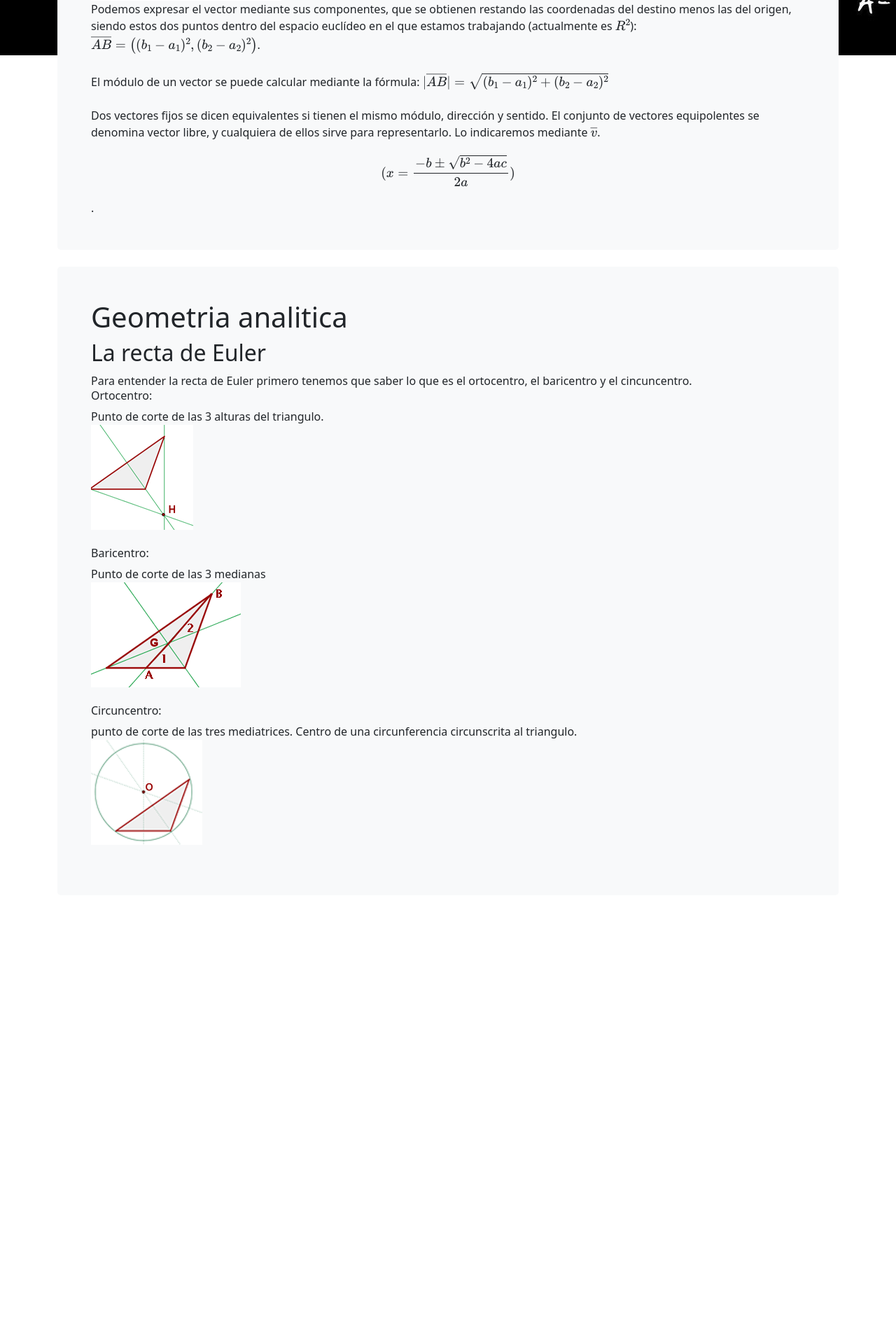
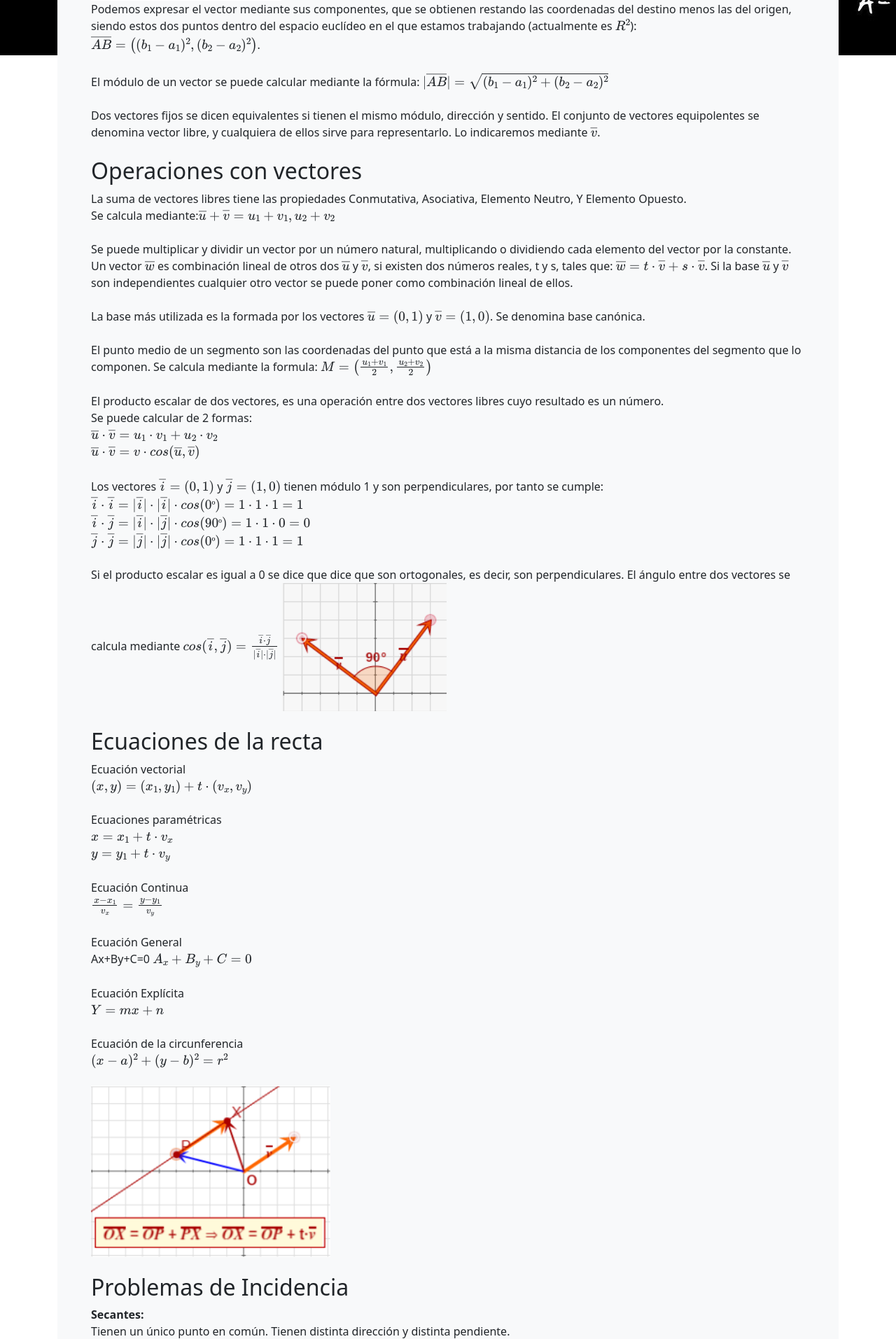
Before and after one commit to iozalla/Geometria-Analitica-Web, a Flask app: page /teoria/ in a window 1280 px wide. Shown: the part 1578-3491 px from the top of the page at 70% size. Before the commit the page ends 2785 px from the top, so only its background shows below. Run offline with Flask 2, Linux system fonts and the light colour scheme.

Commit message:
Toda Teoria

```diff
--- a/templates/teoria.html
+++ b/templates/teoria.html
@@ -68,9 +68,87 @@
                 El módulo de un vector se puede calcular mediante la fórmula:
                 \(|{\overline{AB}|= \sqrt{(b_1-a_1)^2+(b_2-a_2)^2}}\)<br><br>
                 Dos vectores fijos se dicen equivalentes si tienen el mismo módulo, dirección y sentido.
-                El conjunto de vectores equipolentes se denomina vector libre, y cualquiera de ellos sirve para representarlo. Lo indicaremos mediante  \(\overline{v}\).<br>
+                El conjunto de vectores equipolentes se denomina vector libre, y cualquiera de ellos sirve para representarlo. Lo indicaremos mediante  \(\overline{v}\).<br><br>
 
-                \[(x = {-b \pm \sqrt{b^2-4ac} \over 2a})\].
+                <h2>Operaciones con vectores</h2>
+                La suma de vectores libres tiene las propiedades Conmutativa, Asociativa, Elemento Neutro, Y Elemento Opuesto. <br>Se calcula mediante:\( \overline{u}+\overline{v}=u_1+v_1,u_2+v_2 \)
+                <br> <br>Se puede multiplicar y dividir un vector por un número natural, multiplicando o dividiendo cada  elemento del vector por la constante.
+
+                Un vector \(\overline{w}\) es combinación lineal de otros dos \(\overline{u}\)  y \(\overline{v}\), si existen dos números reales, t y s, tales que: \( \overline{w}=t · \overline{v} + s · \overline{v}\).
+                Si la base \(\overline{u}\)  y \(\overline{v}\) son independientes cualquier otro vector se puede poner como combinación lineal de ellos.
+                <br> <br>
+                La base más utilizada es la formada por los vectores \(\overline{u}=(0,1)\) y \(\overline{v}=(1,0)\). Se denomina base canónica.
+                <br> <br>
+                El punto medio de un segmento son las coordenadas del punto que está a la misma distancia de los componentes del segmento que lo componen. Se calcula mediante la formula:
+                \( M= \left( {u_1+v_1\over2} ,{u_2+v_2\over 2}  \right)\)
+                <br> <br>
+
+                El producto escalar de dos vectores, es una operación entre dos vectores libres cuyo resultado es un número.<br>Se puede calcular de 2 formas:
+                <br>
+                \( \overline{u} · \overline{v} = u_1·v_1+u_2·v_2\)  <br>
+                \( \overline{u} · \overline{v} = v·cos(\overline{u} , \overline{v})\)
+                <br> <br>
+
+                Los vectores  \(\overline{i}=(0,1)\) y \(\overline{j}=(1,0)\)  tienen módulo 1 y son perpendiculares, por tanto se cumple:<br>
+                \(\overline{i} · \overline{i}= |\overline{i}|·|\overline{i}|·cos(0º)  = 1·1·1=1 \)<br>
+                \(\overline{i} · \overline{j}= |\overline{i}|·|\overline{j}|·cos(90º) = 1·1·0=0 \)<br>
+                \(\overline{j} · \overline{j}= |\overline{j}|·|\overline{j}|·cos(0º)  = 1·1·1=1 \)<br><br>
+
+                Si el producto escalar es igual a 0 se dice que dice que son ortogonales, es decir, son perpendiculares.
+
+                El ángulo entre dos vectores se calcula mediante
+                \( cos(\overline{i},\overline{j} )= {\overline{i}·\overline{j}\over|\overline{i}|·|\overline{j}|} \)
+                <img src="/static/img/angulo.png" alt="angulo"><br><br>
+
+                <h2>Ecuaciones de la recta</h2>
+                Ecuación vectorial<br>
+                \( (x,y) = (x_1,y_1)+t·(v_x,v_y)\)
+                <br><br>
+                Ecuaciones paramétricas<br>
+                \( x = x_1+t·v_x\)<br>
+                \( y = y_1+t·v_y\)<br><br>
+
+                Ecuación Continua<br>
+                \( {x-x_1\over v_x }={ y-y_1 \over v_y}\)<br><br>
+
+                Ecuación General<br>
+                Ax+By+C=0
+                \( A_x+B_y+C=0\)<br><br>
+
+                Ecuación Explícita<br>
+                \( Y= mx +n\)<br><br>
+
+                Ecuación de la circunferencia<br>
+                \( (x-a)^2+(y-b)^2=r^2 \)<br><br>
+
+                <img src="/static/img/recta.png" alt="recta"><br><br>
+
+
+                <h2>Problemas de Incidencia</h2>
+
+                <dl>
+                    <dt>Secantes:</dt>
+                    <dd>Tienen un único punto en común. Tienen distinta dirección y distinta pendiente.</dd>
+                    <dd>\({A \over A'} \ne {B \over B'}\)</dd>
+
+                    <dt>Paralelas:</dt>
+                    <dd>Tienen ningún punto en común. Tienen la misma dirección y la misma pendiente pero diferente ordenada en el origen.</dd>
+                    <dd>\({A \over A'} = {B \over B'} \ne {C \over C'}\)</dd>
+
+                    <dt>Coincidentes:</dt>
+                    <dd>Tienen todos sus puntos comunes. Tienen la misma pendiente y la misma ordenada en el origen.</dd>
+                    <dd>\({A \over A'} = {B \over B'} = {C \over C'}\)</dd>
+                </dl>
+                <b>Recta paralela a otra por un punto</b> <br>
+                Dos Rectas son paralelas si tienen la misma dirección y por tanto la misma pendiente<br><br>
+                Para escribir la ecuación de una recta paralela a otra por un punto P, bastará tomar este punto y el vector direccional, o la pendiente según convenga, de esta otra.
+                <br><br>
+                <b>Recta perpendicular a otra por un punto</b><br>
+                Dos rectas son perpendiculares si lo son sus vectores direccionales y por tanto su producto escalar es 0.
+                Si \( \overline{v} =(v_x,v_y) \) es el vector direccional de una recta, el de una perpendicular es \( \overline{v} =(v_y,-v_x) \)
+                En cuanto a las pendientes, si m es la pendiente de una recta y \( m' \) la de una perpendicular:
+                \( m= {v_y \over v_x} \Rightarrow m'= {-v_x \over v_y} = {-1 \over m}\)
+
             </div>
 
 
```
